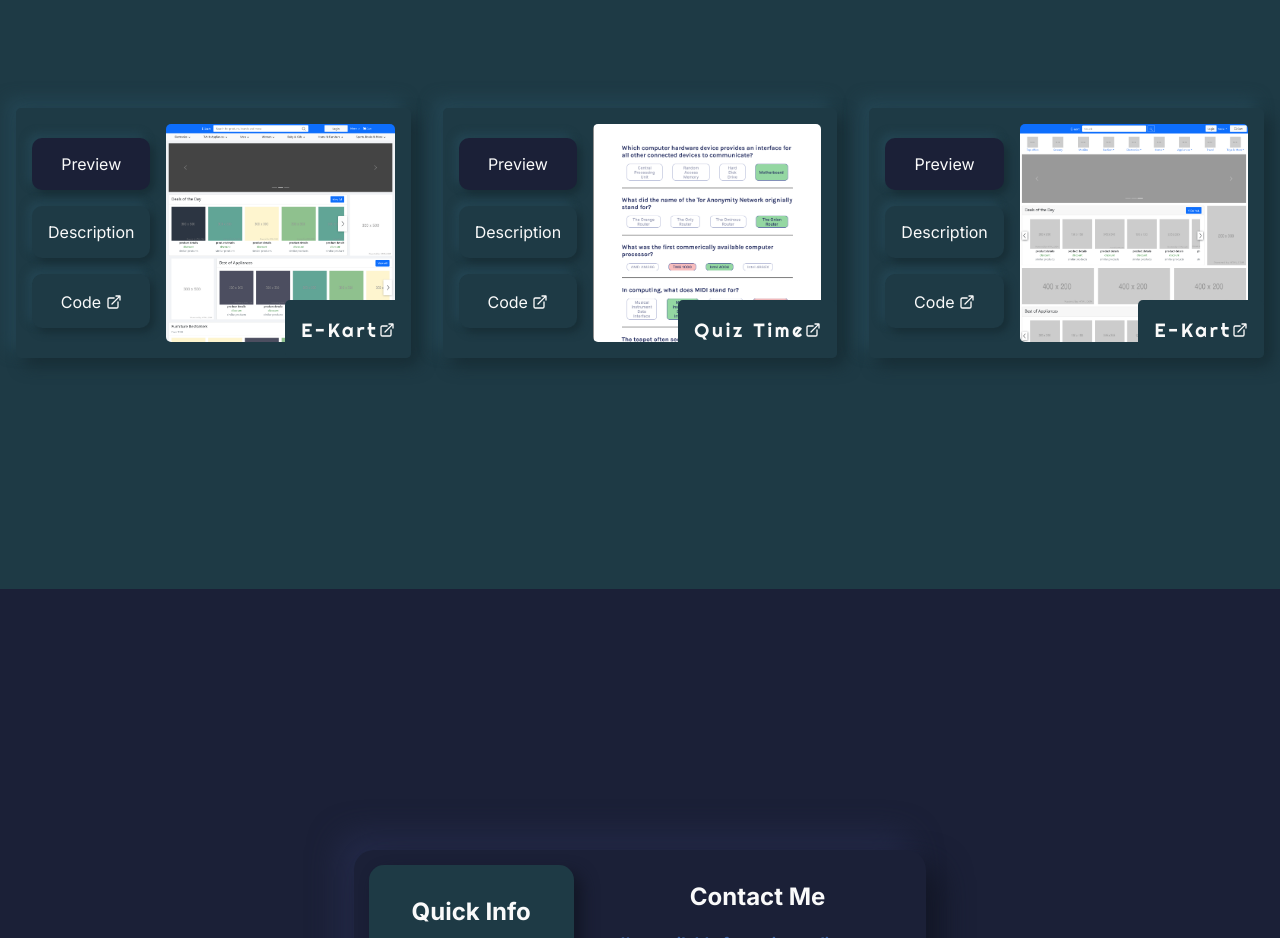
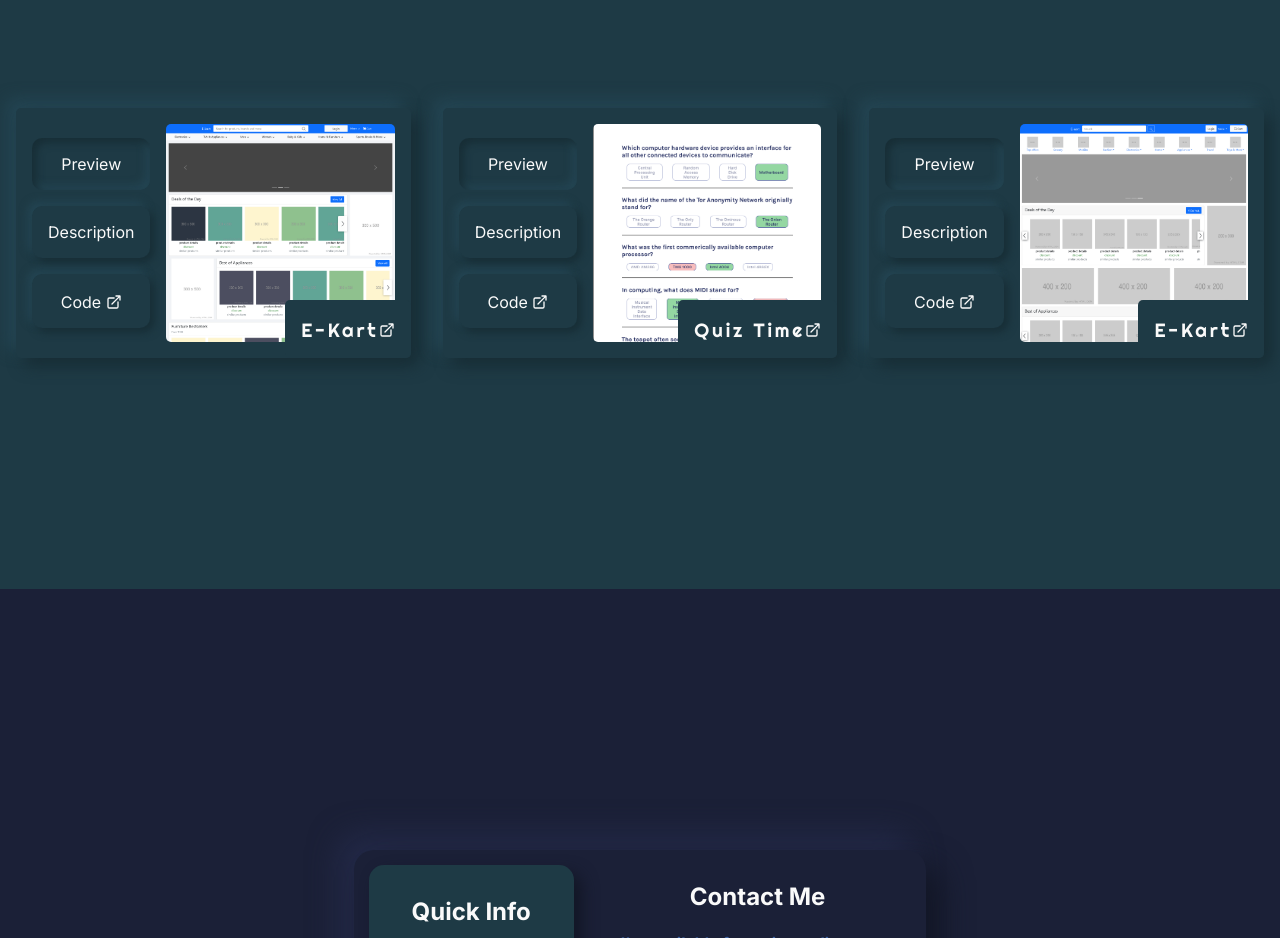
Before and after one commit to RHOOPH/portfolio, a React (Create React App) app: page / in a window 1280 px wide. Shown: the part 3760-4698 px from the top of the page. Built offline with nearby package versions, Linux system fonts and the light colour scheme.

Commit message:
added click animation

```diff
--- a/src/Components/Button.js
+++ b/src/Components/Button.js
@@ -1,17 +1,16 @@
 import styled from "styled-components"
-import { animated, useSpring } from "@react-spring/web"
+import { animated } from "@react-spring/web"
 import { ThemeContext } from "../themeContext"
-import { useContext } from "react"
+import { useContext, useEffect } from "react"
+import useClickAnimation from "../useClickAnimation"
 
-const Container = styled(animated.div)`
+const Container = styled(animated.a)`
   color: ${({ theme }) => theme.light};
   font-family: ${({ theme }) => theme.fontfamily2};
   margin: 0.5em 0;
   text-align: center;
   width: 100%;
   text-decoration: none;
-  box-shadow: 4px 4px 8px ${({ theme }) => theme.secondaryDarkShadow},
-    -4px -4px 8px ${({ theme }) => theme.secondaryLightShadow};
   cursor: pointer;
   padding: 1rem;
   border-radius: 10px;
@@ -23,11 +22,33 @@ const Container = styled(animated.div)`
 `
 export default function Button({ children, active, ...props }) {
   const { theme } = useContext(ThemeContext)
-  const switchAnimation = useSpring({
-    backgroundColor: active ? theme.primary : theme.secondary,
-  })
+  const [style, unclicked, clicked] = useClickAnimation(
+    {
+      boxShadow: `4px 4px 8px ${theme.secondaryDarkShadow},
+    -4px -4px 8px ${theme.secondaryLightShadow}`,
+    },
+    {
+      boxShadow: ` inset 4px 4px 8px ${theme.secondaryDarkShadow},
+    inset -4px -4px 8px ${theme.secondaryLightShadow}`,
+    }
+  )
+  useEffect(() => {
+    if (active === "true") clicked()
+    if (active === "false") unclicked()
+  }, [active])
+
   return (
-    <Container {...props} theme={theme} style={switchAnimation}>
+    <Container
+      {...props}
+      theme={theme}
+      style={style}
+      {...(active === undefined && {
+        onMouseDown: () => clicked(),
+        onMouseUp: () => unclicked(),
+        ontouchstart: () => clicked(),
+        onTouchEnd: () => unclicked(),
+      })}
+    >
       {children}
     </Container>
   )
--- a/src/Components/Card.js
+++ b/src/Components/Card.js
@@ -103,7 +103,6 @@ const Card = ({
   useEffect(() => {
     firstRender.current = false
   }, [])
-  title === "Quiz Time" && console.log("rendered")
   return (
     <Container theme={theme} className={className}>
       <Title
@@ -120,19 +119,17 @@ const Card = ({
       <Header align={align}>
         <Button
           onClick={() => setSection(PREVIEW)}
-          active={section === PREVIEW}
+          active={section === PREVIEW ? "true" : "false"}
         >
           Preview
         </Button>
-        <Button onClick={() => setSection(DESC)} active={section === DESC}>
+        <Button
+          onClick={() => setSection(DESC)}
+          active={section === DESC ? "true" : "false"}
+        >
           Description
         </Button>
-        <Button
-          as="a"
-          href={codeLink}
-          target="_blank"
-          rel="noreferrer noopener"
-        >
+        <Button href={codeLink} target="_blank" rel="noreferrer noopener">
           <span>Code </span>
           <ExtLink height="16" width="16" fill={theme.light} />
         </Button>
--- a/src/useClickAnimation.js
+++ b/src/useClickAnimation.js
@@ -4,7 +4,7 @@ export default function useClickAnimation(
   unpressedStyleObject,
   pressedStyleObject
 ) {
-  const [click, clickAPI] = useSpring(() => unpressedStyleObject)
+  const [style, clickAPI] = useSpring(() => unpressedStyleObject)
 
   const press = (e) => {
     clickAPI.start({
@@ -16,9 +16,8 @@ export default function useClickAnimation(
   const unpress = (e) => {
     clickAPI.start({
       to: unpressedStyleObject,
-
       immediate: true,
     })
   }
-  return [click, unpress, press]
+  return [style, unpress, press]
 }
```
